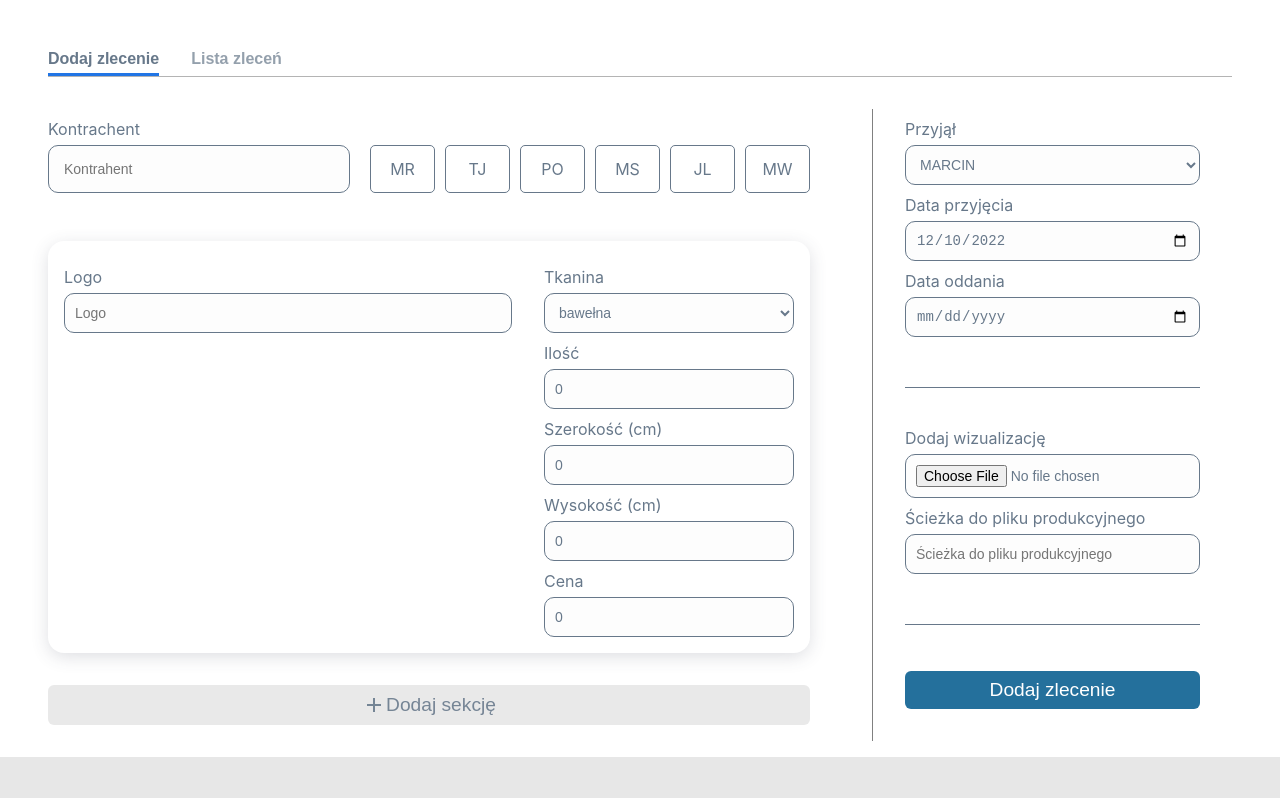
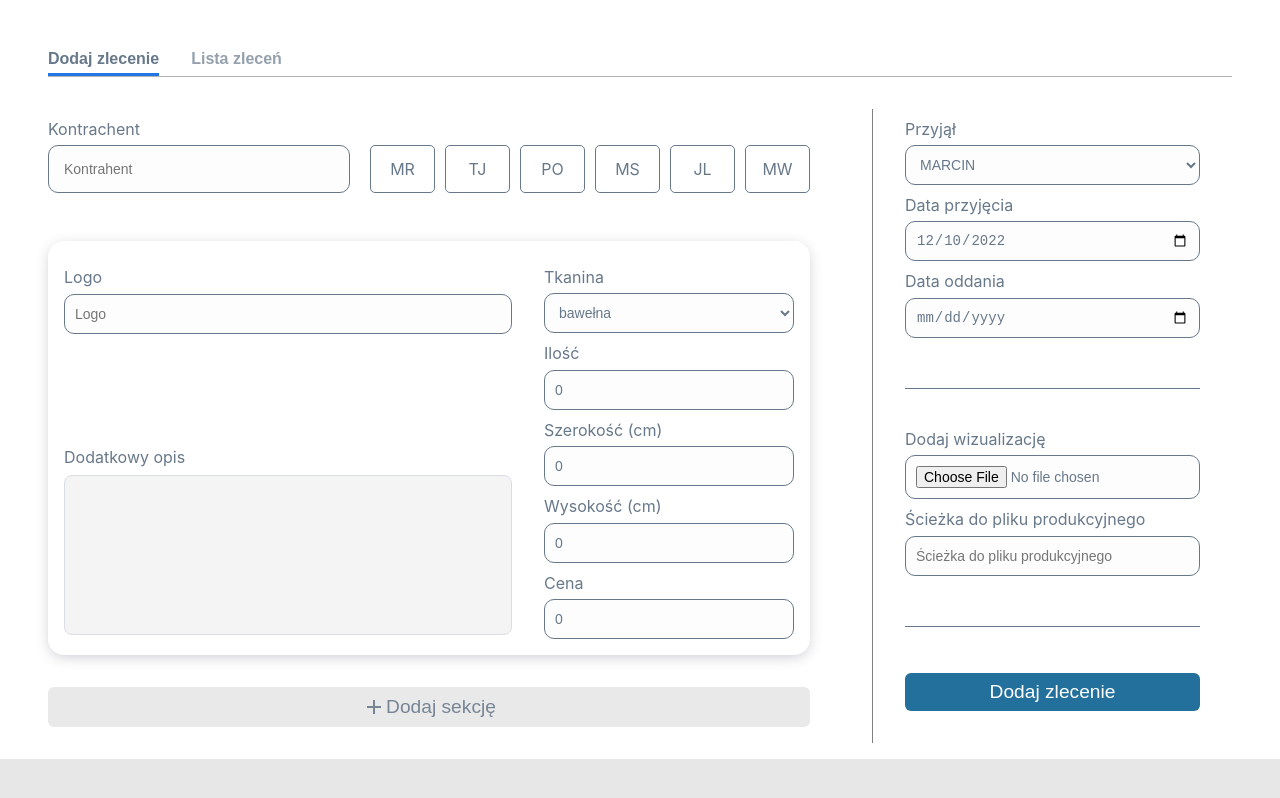
Before and after one commit to LukaszMarciszewski1/Trello-Card-Manager, a React (Create React App) app: page / in a window 1280 px wide. Built offline with nearby package versions, Linux system fonts and the light colour scheme; the HTML template or start-up script is replaced by a standard one.

Commit message:
add textarea component

```diff
--- a/src/components/Input/Input.tsx
+++ b/src/components/Input/Input.tsx
@@ -57,6 +57,7 @@ const Input: React.FC<InputProps> = forwardRef<HTMLInputElement, InputProps>(
           disabled={disabled}
           className={styles.input}
           style={style}
+          onFocus={(e) => e.target.select()}
           {...props}
         />
       </div>
--- a/src/components/Input/styles.module.scss
+++ b/src/components/Input/styles.module.scss
@@ -11,7 +11,7 @@
   width: 100%;
   padding: 10px;
   border-radius: 10px;
-  margin: 6px 0 0;
+  margin: .4rem 0 0;
   background-color: rgb(253, 253, 253);
   border: 1px solid #67788a;
   font-size: 14px;
--- a/src/components/Section/styles.module.scss
+++ b/src/components/Section/styles.module.scss
@@ -10,9 +10,9 @@
   display: grid;
   grid-template-columns: 1fr 250px;
   gap: 2rem;
-  -webkit-box-shadow: 0px 4px 18px -1px rgba(66, 68, 90, 0.19);
-  -moz-box-shadow: 0px 4px 18px -1px rgba(66, 68, 90, 0.19);
-  box-shadow: 0px 4px 18px -1px rgba(66, 68, 90, 0.19);
+  -webkit-box-shadow: 0px 3px 14px -2px rgba(66, 68, 90, 0.3);
+  -moz-box-shadow: 0px 3px 14px -2px rgba(66, 68, 90, 0.3);
+  box-shadow: 0px 3px 14px -2px rgba(66, 68, 90, 0.3);
   // -webkit-box-shadow: 2px 5px 18px 0px rgba(66, 68, 90, 0.15);
   // -moz-box-shadow: 2px 5px 18px 0px rgba(66, 68, 90, 0.15);
   // box-shadow: 2px 5px 18px 0px rgba(66, 68, 90, 0.15);
--- /dev/null
+++ b/src/components/Textarea/Textarea.tsx
@@ -0,0 +1,34 @@
+import React, { forwardRef } from 'react'
+import styles from './styles.module.scss'
+import TextareaAutosize from 'react-textarea-autosize';
+
+interface TextareaProps {
+  id: any
+  label: string
+}
+
+const Textarea: React.FC<TextareaProps> = forwardRef<HTMLInputElement, TextareaProps>(
+  (
+    {
+      id,
+      label,
+      ...props
+    },
+    ref
+  ) => {
+    return (
+      <div ref={ref} className={styles.container}> <br />
+        <label htmlFor={id}>{label}</label>
+        <TextareaAutosize
+          id={id}
+          maxRows={30}
+          className={styles.textarea}
+          autoFocus={true}
+          {...props}
+        />
+      </div>
+    )
+  }
+)
+
+export default Textarea
--- /dev/null
+++ b/src/components/Textarea/styles.module.scss
@@ -0,0 +1,20 @@
+@import 'theme/colors.scss';
+
+.container {
+  margin: 2rem 0 0;
+  justify-self: flex-end;
+}
+.textarea {
+  width: 100%;
+  min-height: 160px;
+  margin-top: 0.5rem;
+  resize: none;
+  border: none;
+  padding: 1rem;
+  border-radius: 0.5rem;
+  border: 1px solid $lightBlue;
+  background-color: $lightGrey;
+  &:focus {
+    outline: none;
+  }
+}
--- a/src/models/task.ts
+++ b/src/models/task.ts
@@ -6,6 +6,7 @@ export interface Description {
   amount: number
   width: number
   height: number
+  additionalDesc: string
 }
 
 export interface Task {
--- a/src/theme/colors.scss
+++ b/src/theme/colors.scss
@@ -1,3 +1,4 @@
 $blue: #0d6192;
 $matBlue: #67788A;
 $lightBlue: #dbdde6;
+$lightGrey: #f4f4f4
--- a/src/views/AddTasks.tsx
+++ b/src/views/AddTasks.tsx
@@ -16,6 +16,8 @@ import fs from "fs";
 import SectionsList from "components/SectionsList/SectionsList";
 import Tabs from "components/Tabs/Tabs";
 import TabsContent from "components/Tabs/TabsContent/TabsContent";
+import TextareaAutosize from 'react-textarea-autosize';
+import Textarea from "components/Textarea/Textarea";
 // import fetch from 'node-fetch';
 
 const validation = {
@@ -54,6 +56,7 @@ const defaultDescriptionValues = {
   fabric: fabric[0].value,
   width: 0,
   height: 0,
+  additionalDesc: ''
 };
 
 const Tasks: React.FC = () => {
@@ -89,7 +92,7 @@ const Tasks: React.FC = () => {
       .map(
         (desc, i) =>
           `***Sekcja${i + 1}***\n**Logo: ${desc.logo}**\nIlość: ${desc.amount}\nTkanina: ${desc.fabric}\nSzerokość: ${desc.width
-          }cm\nWysokość: ${desc.height}cm\n\n\=========================\n`
+          }cm\nWysokość: ${desc.height}cm\n\n Dodatkowy opis: ${desc.additionalDesc}\n\n\=========================\n`
       )
       .toString();
 
@@ -202,6 +205,11 @@ const Tasks: React.FC = () => {
                       required: true,
                     })}
                     defaultValue={field.logo}
+                  />
+                  <Textarea
+                    id={field.id}
+                    label={'Dodatkowy opis'}
+                    {...register(`description.${index}.additionalDesc` as const)}
                   />
                 </div>
                 <div className={styles.formGroupColumn}>
--- a/src/views/styles.module.scss
+++ b/src/views/styles.module.scss
@@ -38,6 +38,8 @@
 .formGroupColumn {
   display: flex;
   flex-direction: column;
+  justify-content: space-between;
+  max-width: 600px;
 }
 
 .checkboxList {
@@ -68,7 +70,7 @@
   width: 100%;
 }
 
-.buttonContainer{
+.buttonContainer {
   margin-top: 50px;
   padding-top: 30px;
   border-top: 1px solid $matBlue;
```
